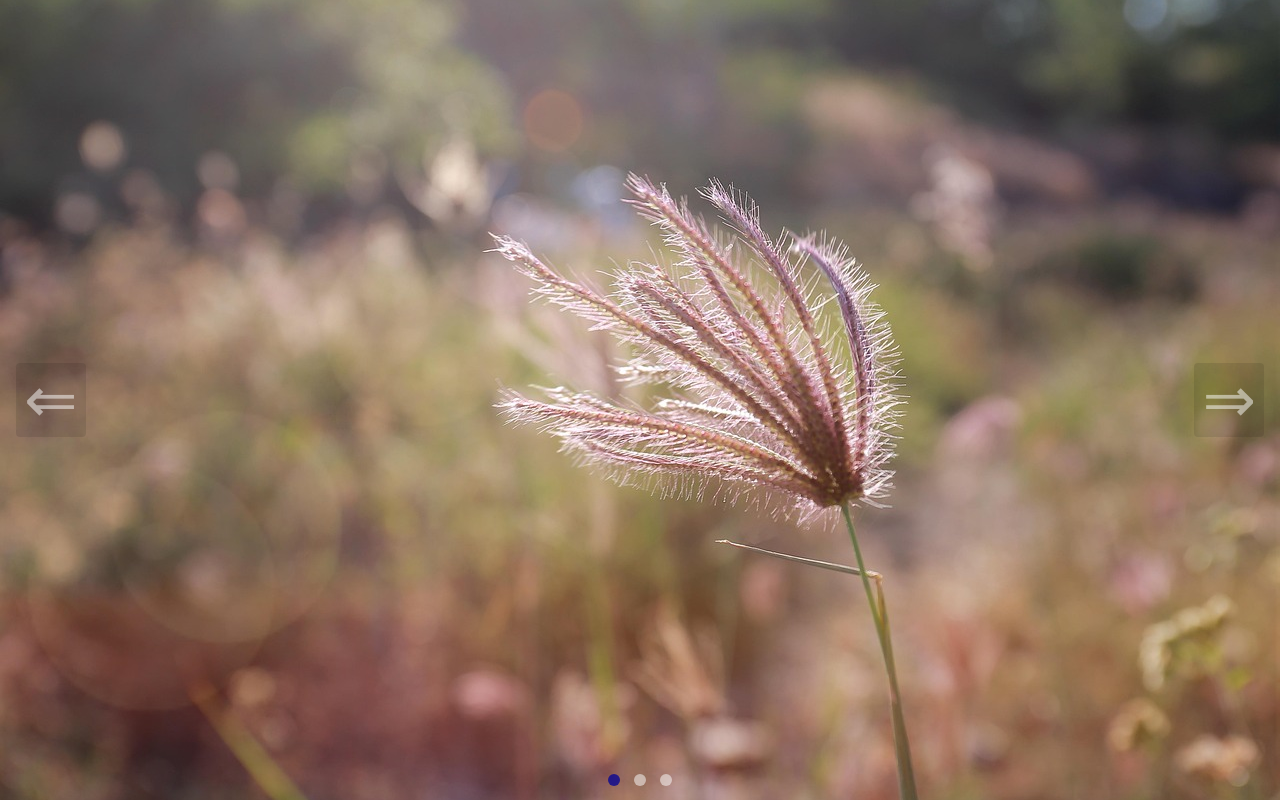
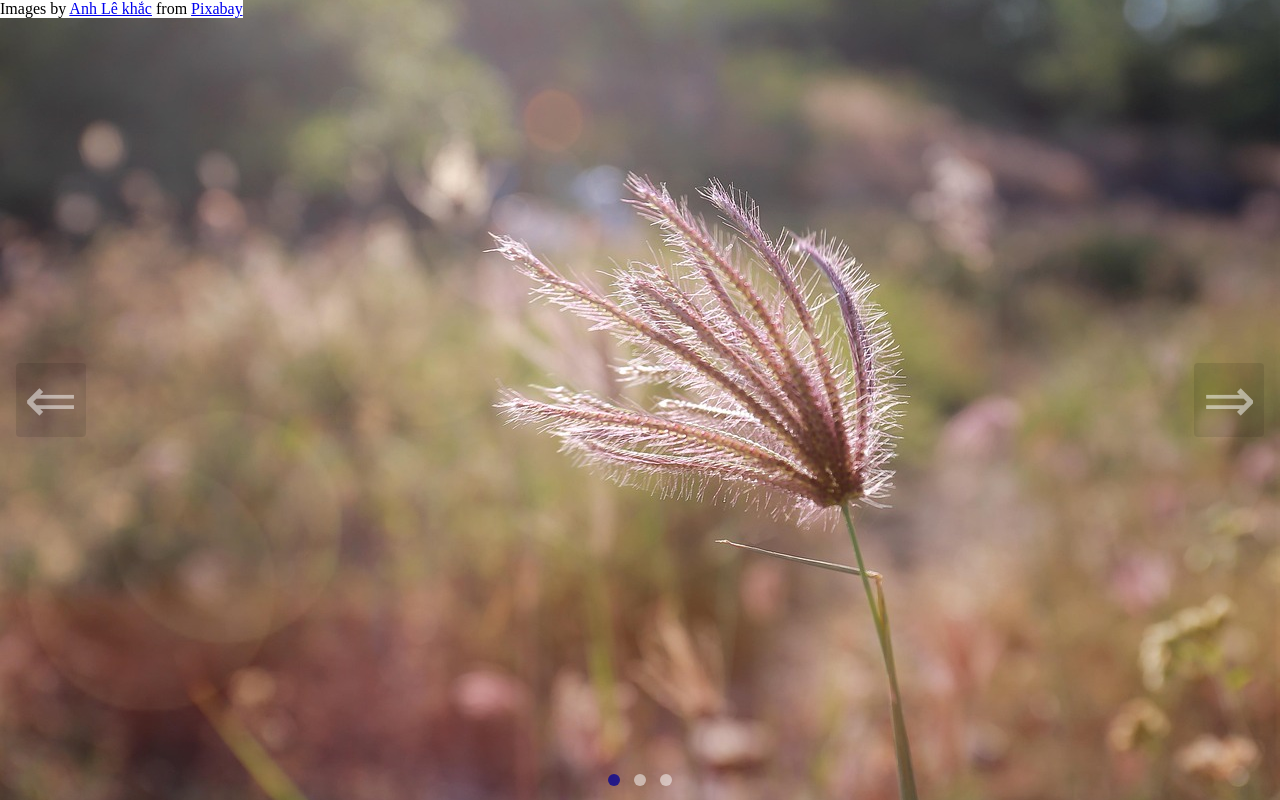
Before and after one commit to Antience100/image-carousel, a website built with webpack: page src/template.html in a window 1280 px wide. Built offline with nearby package versions, Linux system fonts and the light colour scheme.

Commit message:
Added link for image credits to photograhper

```diff
--- a/src/carousel.js
+++ b/src/carousel.js
@@ -43,7 +43,7 @@ export function setUpImageCarousel() {
         // If === next return 1 or else return the value -1
         const offset = button.dataset.carouselButton === "next" ? 1 : -1;
         const activeSlide = slides.querySelector("[data-active]");
-        if(!activeSlide) return;
+        if (!activeSlide) return;
         const newIndex = [...slides.children].indexOf(activeSlide) + offset;
         goToSlide(newIndex);
       });
--- a/src/styles.css
+++ b/src/styles.css
@@ -102,5 +102,11 @@ body {
 }
 
 .dot.active {
-    background-color: rgba(0, 0, 150, 0.75);
+  background-color: rgba(0, 0, 150, 0.75);
 }
+
+.image-credits {
+  position: absolute;
+  z-index: 2;
+  background-color: white;
+}
--- a/src/template.html
+++ b/src/template.html
@@ -7,8 +7,12 @@
   </head>
   <body>
     <div class="carousel" data-carousel>
-      <button class="carousel-button prev" data-carousel-button="prev">&#8656;</button>
-      <button class="carousel-button next" data-carousel-button="next">&#8658;</button>
+      <button class="carousel-button prev" data-carousel-button="prev">
+        &#8656;
+      </button>
+      <button class="carousel-button next" data-carousel-button="next">
+        &#8658;
+      </button>
       <ul data-slides>
         <li class="slide" data-active>
           <img src="./images/grass.jpg" alt="Grass Image" />
@@ -21,7 +25,21 @@
         </li>
       </ul>
       <div class="dots">
-        <span class="dot" data-dot="0"></span>        <span class="dot" data-dot="1"></span>        <span class="dot" data-dot="2"></span>
+        <span class="dot" data-dot="0"></span>
+        <span class="dot" data-dot="1"></span>
+        <span class="dot" data-dot="2"></span>
+      </div>
+      <div class="image-credits">
+        Images by
+        <a
+          href="https://pixabay.com/users/anhkhac-15827832/?utm_source=link-attribution&utm_medium=referral&utm_campaign=image&utm_content=6098568"
+          >Anh Lê khắc</a
+        >
+        from
+        <a
+          href="https://pixabay.com//?utm_source=link-attribution&utm_medium=referral&utm_campaign=image&utm_content=6098568"
+          >Pixabay</a
+        >
       </div>
     </div>
   </body>
```
